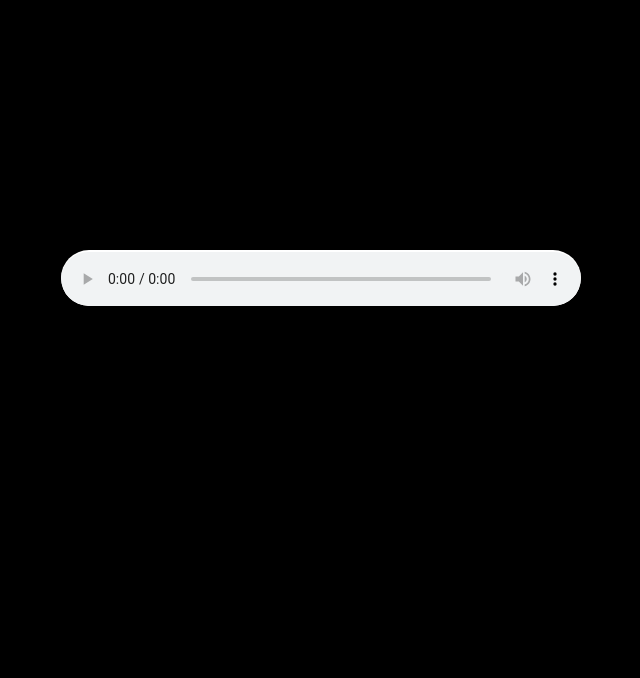
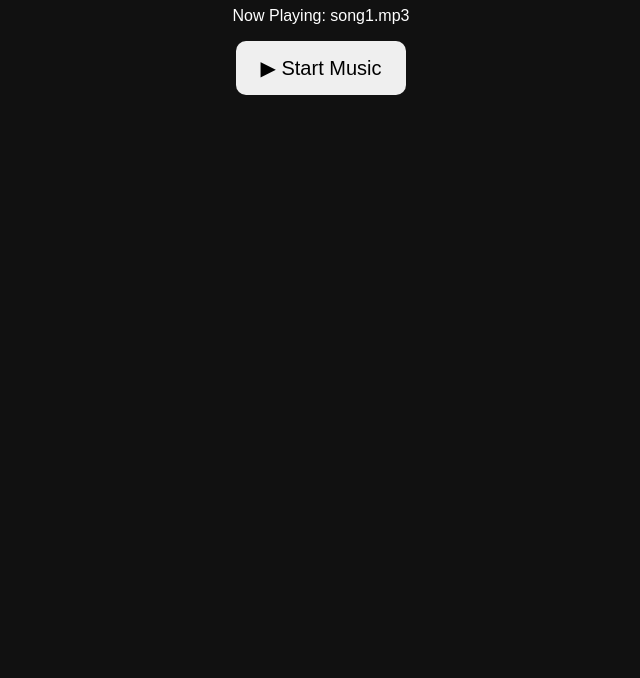
Before and after one commit to ototmotol/music-player, a plain HTML site: page index.html in a window 1280 px wide. Shown: the part 122-800 px from the top of the page, without its empty margins (319-959 px from the left). Drawn offline with Linux system fonts and the light colour scheme.

Commit message:
Update index.html

```diff
--- a/index.html
+++ b/index.html
@@ -2,45 +2,63 @@
 <html>
 <head>
 <meta name="viewport" content="width=device-width,initial-scale=1">
-<title>Music</title>
-
+<title>Auto MP3 Player</title>
 <style>
 body{
-margin:0;
-background:#000;
-height:100vh;
-display:flex;
-justify-content:center;
-align-items:center;
-overflow:hidden;
+background:#111;
+color:white;
+font-family:Arial;
+text-align:center;
+padding:40px;
 }
-
-.player-box{
-width:90%;
-max-width:520px;
-display:flex;
-justify-content:center;
-}
-
-audio{
-width:100%;
-height:56px;
-border-radius:40px;
-background:#fff;
+button{
+padding:15px 25px;
+font-size:20px;
+border:none;
+border-radius:10px;
 }
 </style>
 </head>
-
 <body>
 
-<div class="player-box">
-<audio controls autoplay>
-<source src="song1.mp3" type="audio/mpeg">
-<source src="song2.mp3" type="audio/mpeg">
-<source src="song3.mp3" type="audio/mpeg">
-<source src="song4.mp3" type="audio/mpeg">
-</audio>
-</div>
+<h1>🎵 My Music Player</h1>
+<p id="now">Ready</p>
+
+<button onclick="startMusic()">▶ Start Music</button>
+
+<audio id="audio"></audio>
+
+<script>
+let songs = [
+"song1.mp3",
+"song2.mp3",
+"song3.mp3"
+];
+
+let current = 0;
+let audio = document.getElementById("audio");
+
+function playSong(){
+audio.src = songs[current];
+document.getElementById("now").innerText =
+"Now Playing: " + songs[current];
+audio.play().catch(()=>{});
+}
+
+audio.onended = function(){
+current++;
+if(current >= songs.length) current = 0;
+playSong();
+}
+
+function startMusic(){
+playSong();
+}
+
+window.onload = function(){
+setTimeout(playSong,500);
+}
+</script>
 
 </body>
 </html>
```
